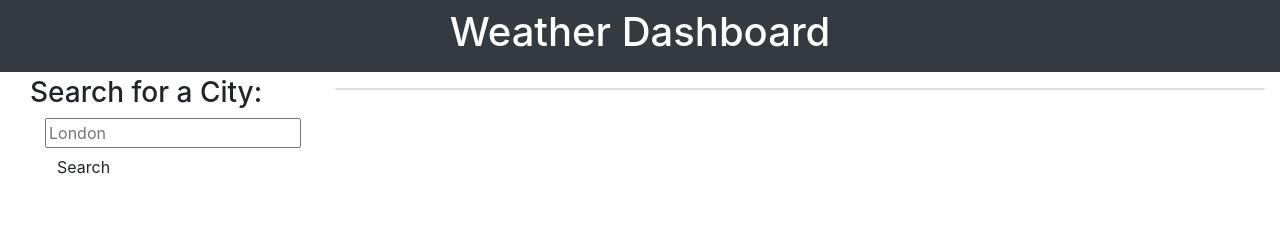
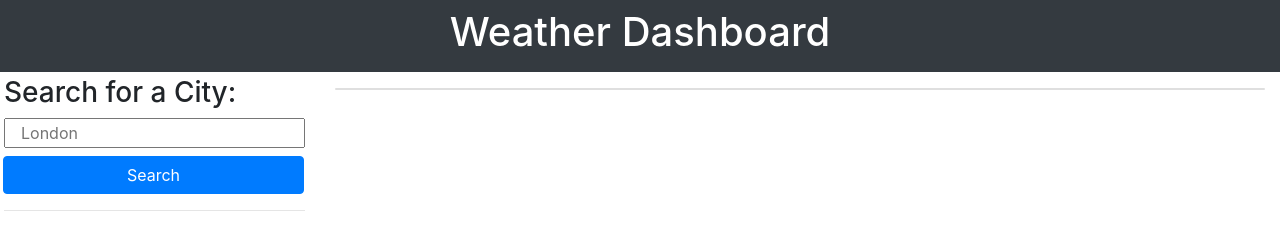
Before and after one commit to Thorbieey/Weather-Dashboard, a plain HTML site: page index.html in a window 1280 px wide. Drawn offline with nearby package versions, Linux system fonts and the light colour scheme.

Commit message:
styled search and history sections

```diff
--- a/assets/css/style.css
+++ b/assets/css/style.css
@@ -1,12 +1,25 @@
 :root {
     --primary-color: #142727;
-    --secondary-color: #00ffff;
-    --tertiary-color: #201e5ee9;
+    --white-color: #fff;
+    --city-btn-color: #717D7E;
+    --card-color: #34456F;
 }
 
 body {
-    background-color: #fff;
+    background-color: var(--white-color);
     /* padding-right: 5px; */
+}
+
+/* Aside Section */
+#search-button{
+    /* Search Button */
+    border-radius: 0.25rem;
+}
+
+.city-button{
+    /* City Buttons */
+    margin-bottom: 0.5rem;
+    background-color: var(--city-btn-color);
 }
 
 /* Forecast Section */
@@ -19,6 +32,6 @@ body {
 .custom-card{
     /*  */
     padding: 10px 5px;
-    background-color: #34456F;
-    color: #FFF;
+    background-color: var(--card-color);
+    color: var(--white-color);
 }
--- a/assets/js/script.js
+++ b/assets/js/script.js
@@ -102,7 +102,7 @@ function renderSearchHistory() {
                 // Generate search history buttons: create/set content and prepend buttons to page
                 let searchedCityBtn = document.createElement("div");
                 searchedCityBtn.innerHTML = `
-                                            <button class ="row">${capitalizeFirstLetter(city)}</button>
+                                            <button class="btn col-lg-12 city-button" id = "${city}-button">${capitalizeFirstLetter(city)}</button>
                                             `;
                 document.querySelector("#history").prepend(searchedCityBtn);
         }
--- a/index.html
+++ b/index.html
@@ -21,24 +21,24 @@
   <!-- max-width for ultra wide resolutions -->
   <div class="container-fluid" style="max-width: 1400px">
     <div class="row">
-      <aside class="col-lg-3 pb-3 b-5">
-        <h2 id="form-heading" class="mt-1 h3 form-label col-lg-12">
+      <aside class="col-lg-3 pb-3 b-5 pl-1">
+        <h2 id="form-heading" class="mt-1 h3 form-label">
           Search for a City:
         </h2>
-        <form id="search-form" class="form col-lg-12">
-          <div class="form-inline form-group">
-            <div class="input-group col-lg-12">
-              <input class="form-input weather-search" type="text" id="search-input" placeholder="London"
+        <form id="search-form" class="form col-lg-12 p-0">
+          <div class="form-inline form-group col-lg-12 p-0">
+            <div class="input-group col-lg-12 p-0">
+              <input class="form-input weather-search col-lg-12 mb-2" type="text" id="search-input" placeholder="London"
                 aria-labelledby="form-heading" aria-controls="today forecast" required/>
-              <div class="input-group-append">
-                <button type="submit" class="btn search-button" id="search-button" aria-label="submit search">
+              <div class="input-group-append col-lg-12 p-0">
+                <button type="submit" class="btn btn-primary search-button col-lg-12" id="search-button" aria-label="submit search">
                   Search
                 </button>
-                <hr class="hr weather-hr" >
               </div>
             </div>
           </div>
         </form>
+        <hr class="hr weather-hr" >
         <div class="list-group" id="history">
           <!-- Search history goes here -->
         </div>
```
